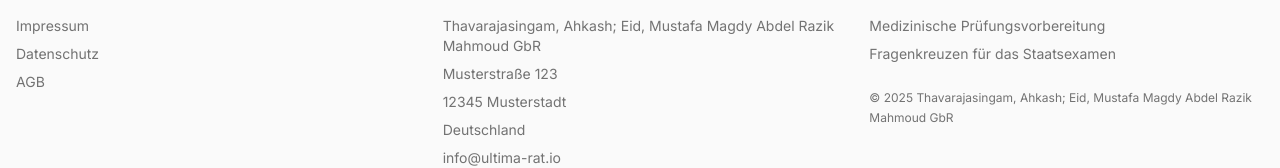
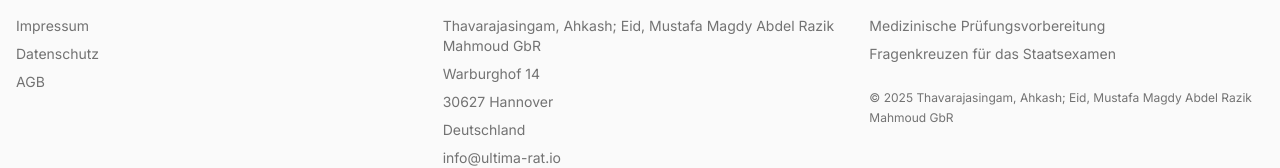
Before and after one commit to bartdoping/ultimaratio, a Next.js app: page /coming-soon in a window 1280 px wide. Shown: the part 962-1130 px from the top of the page. Built offline with nearby package versions, Linux system fonts and the light colour scheme; no server answers.

Commit message:
Update footer address to correct Hannover address

```diff
--- a/components/footer.tsx
+++ b/components/footer.tsx
@@ -41,8 +41,8 @@ export default function Footer() {
             <h3 className="font-semibold mb-4">Kontakt</h3>
             <div className="space-y-2 text-sm text-muted-foreground">
               <p>Thavarajasingam, Ahkash; Eid, Mustafa Magdy Abdel Razik Mahmoud GbR</p>
-              <p>Musterstraße 123</p>
-              <p>12345 Musterstadt</p>
+              <p>Warburghof 14</p>
+              <p>30627 Hannover</p>
               <p>Deutschland</p>
               <p className="break-all">info@ultima-rat.io</p>
               <p className="break-all">https://fragenkreuzen.de</p>
```
